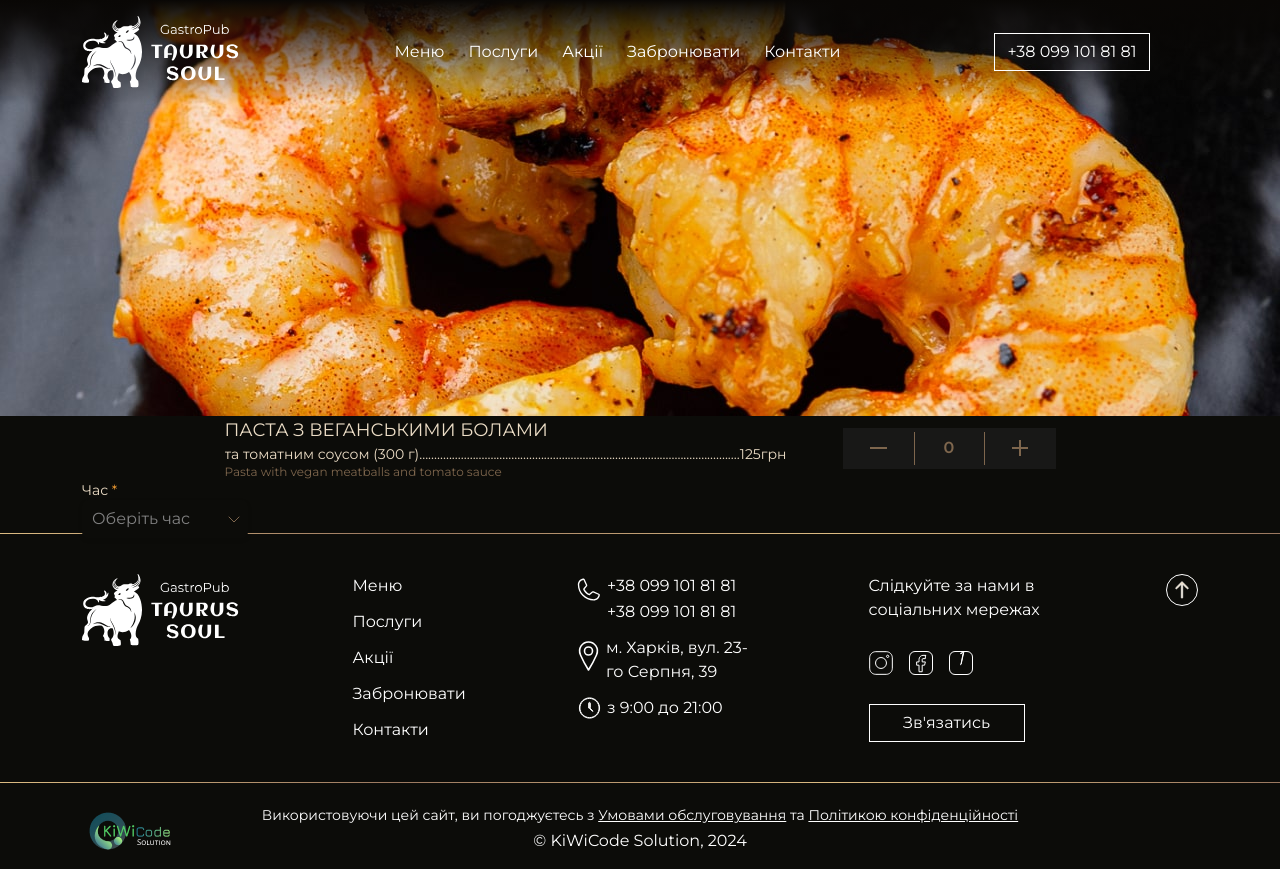
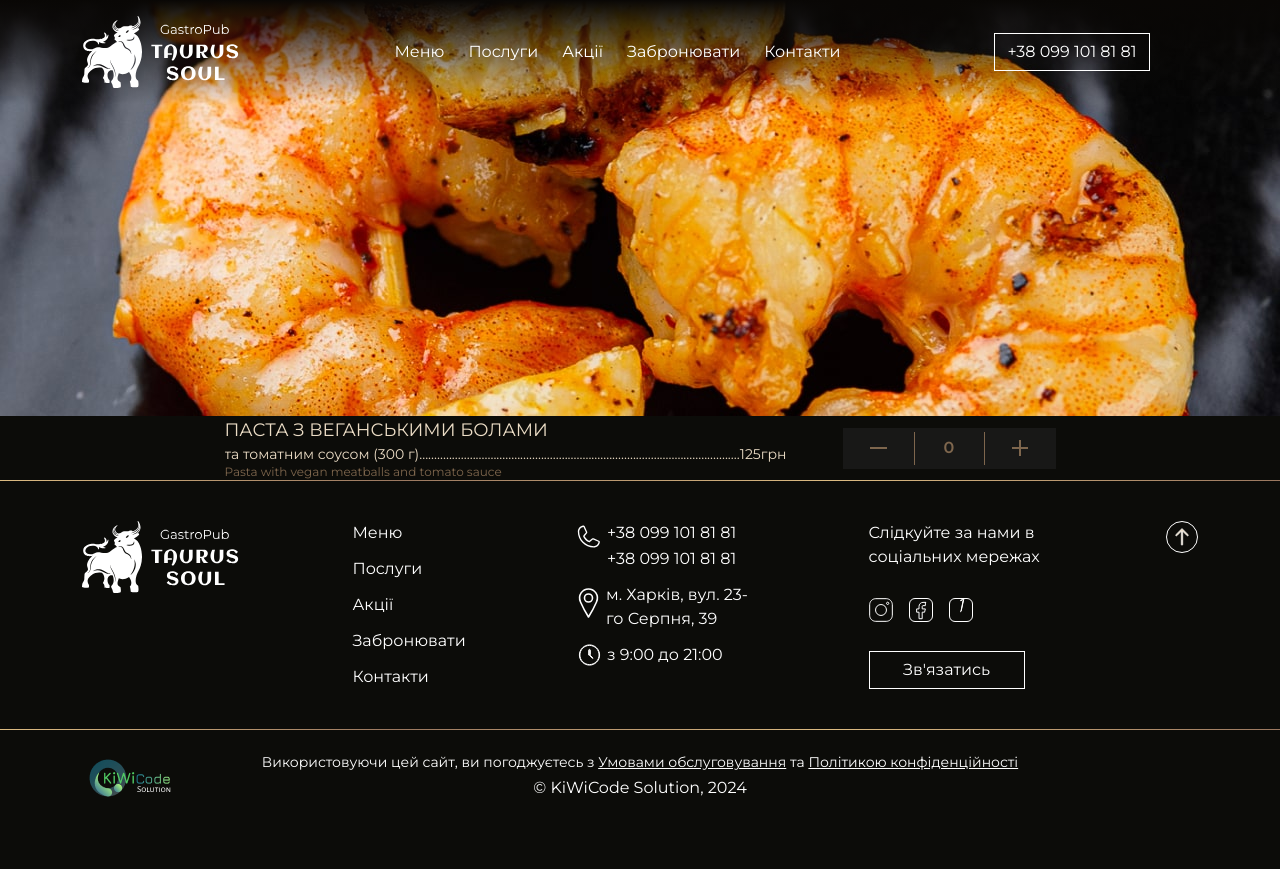
Before and after one commit to KiwiCodeSolution/TaurusClient, a React (Vite) app: page /menu in a window 1280 px wide. After the commit the page ends 816 px from the top, so only its background shows below. Built offline with nearby package versions, Linux system fonts and the light colour scheme.

Commit message:
add moment

```diff
--- a/package.json
+++ b/package.json
@@ -15,6 +15,7 @@
     "date-fns": "^3.3.1",
     "mobx": "^6.12.0",
     "mobx-react": "^9.1.0",
+    "moment": "^2.30.1",
     "netlify-cli": "^17.16.2",
     "prop-types": "^15.8.1",
     "react": "^18.2.0",
--- a/src/components/UI/form/DateTimeField.jsx
+++ b/src/components/UI/form/DateTimeField.jsx
@@ -1,5 +1,6 @@
 import { Controller } from "react-hook-form";
 import DatePicker from "react-datepicker";
+import moment from "moment";
 import "react-datepicker/dist/react-datepicker.css";
 import PropTypes from "prop-types";
 import { useState } from "react";
--- a/src/pages/client/Menu.jsx
+++ b/src/pages/client/Menu.jsx
@@ -1,8 +1,18 @@
 import MenuItem from "../../components/MenuItem";
 import MetaData from "../../components/MetaData";
-import TimeArray from "../../components/SelectedTime";
+
+import moment from "moment";
 
 const Menu = () => {
+  console.log("now--------------------", moment()._d);
+
+  const timeString = "09:30"; // Ваше строкове значення часу
+
+  const timeMoment = moment(timeString, "HH:mm");
+
+  console.log("timeMoment", timeMoment._d);
+
+  console.log(moment()._d < timeMoment);
   return (
     <>
       <MetaData>Меню ресторану</MetaData>
@@ -11,8 +21,6 @@ const Menu = () => {
         <img src="/images/menu/menu.jpg" alt="" className="w-full h-[416px] object-cover" />
         <section className="wrapper w-full">
           <MenuItem />
-
-          <TimeArray />
         </section>
       </main>
     </>
```
Also changed, not shown: 1 other file (tests, documents, lock files or other folders).
